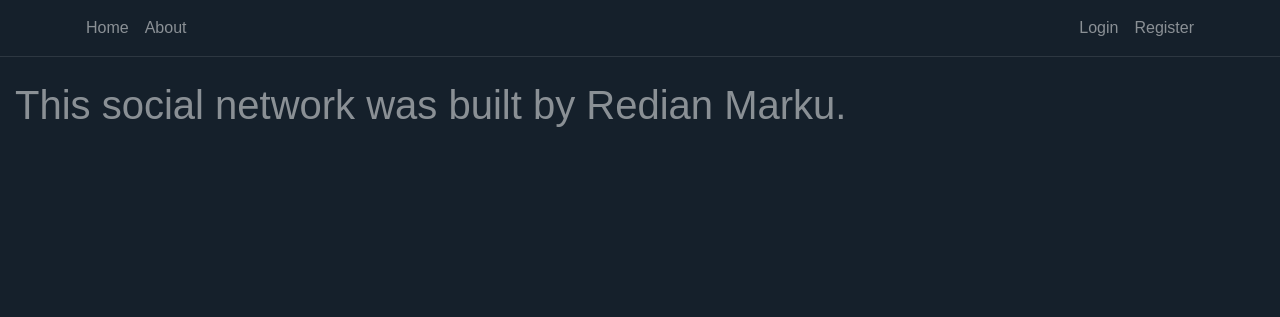
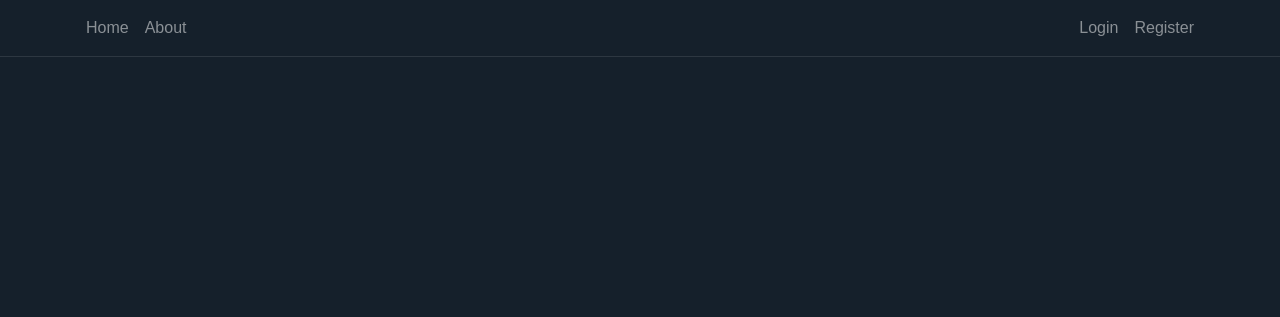
Before and after one commit to SwatiMusubi/TwitterClone, a Django app: template blog/templates/blog/about.html in a window 1280 px wide. Shown: the top 317 px of the page. Run offline with Django 3.2, Linux system fonts and the light colour scheme; the template is opened without the code that fills it, so the values that code supplies are empty; some libraries are stand-ins or nearby versions.

Commit message:
Error Fixed

```diff
--- a/blog/templates/blog/about.html
+++ b/blog/templates/blog/about.html
@@ -1,4 +1,4 @@
 {% extends "blog/base.html" %}
 {% block content %}
-    <h1>This social network was built by Redian Marku.</h1>
+
 {% endblock content %}
```
